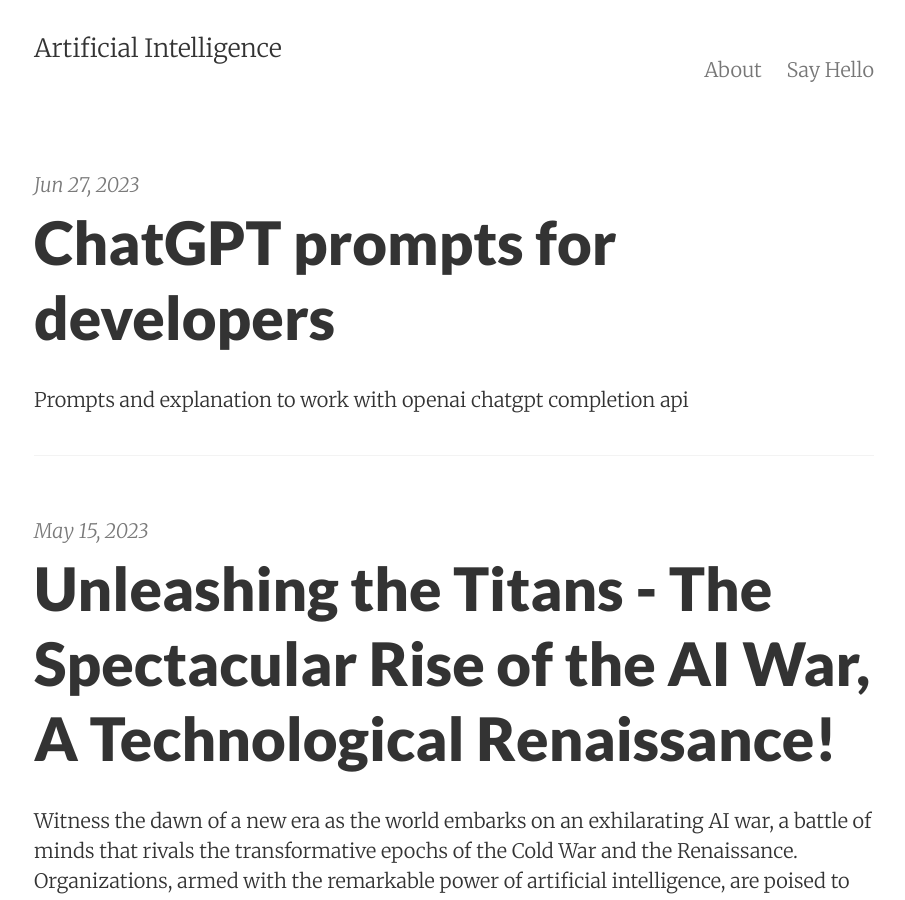
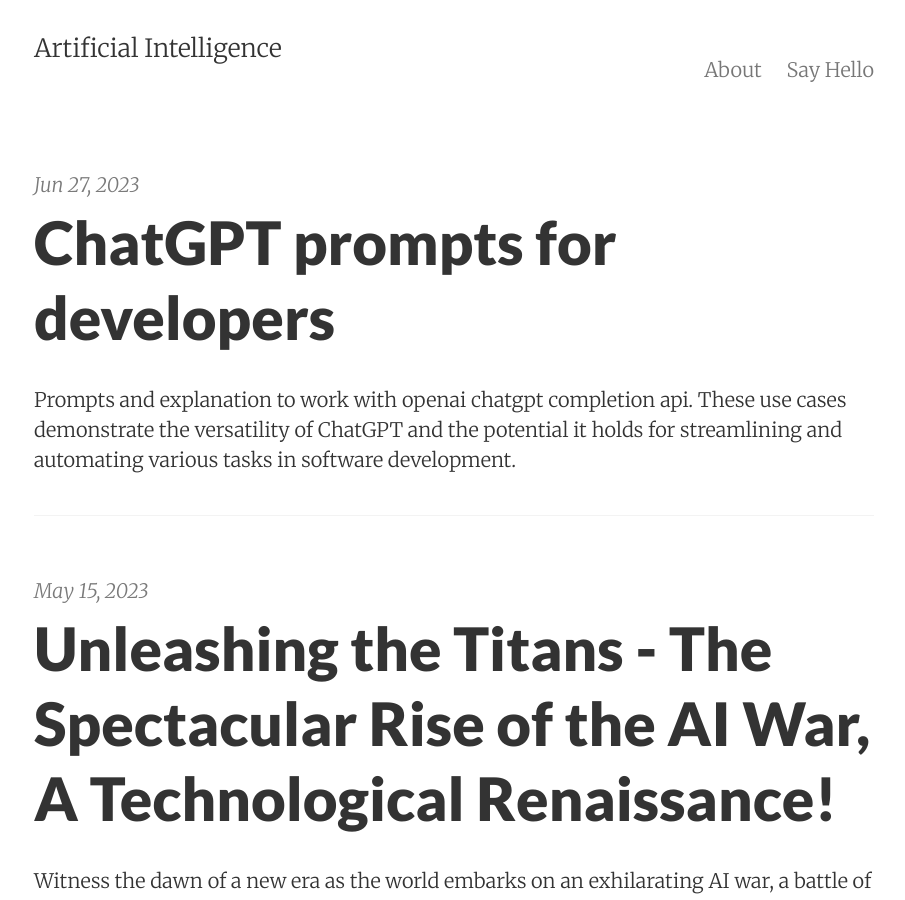
Before and after one commit to codeslord/codeslord.github.io, a Jekyll site: the page built from index.html, in a window 1280 px wide and 900 px high. Shown: the whole window, without its empty margins (186-1091 px from the left). Built offline with Jekyll 4.4.1, drawn with Linux system fonts in a browser that asks for light colours; nearby versions of some CDN libraries; the list of posts is cut into pages by our own code.

Commit message:
post update

```diff
--- a/_posts/2023-06-27-prompts.md
+++ b/_posts/2023-06-27-prompts.md
@@ -2,7 +2,7 @@
 layout: post
 title: ChatGPT prompts for developers
 date: 2023-06-27 20:14
-summary: Prompts and explanation to work with openai chatgpt completion api
+summary: Prompts and explanation to work with openai chatgpt completion api. These use cases demonstrate the versatility of ChatGPT and the potential it holds for streamlining and automating various tasks in software development.
 categories: General
 ---
 
```
